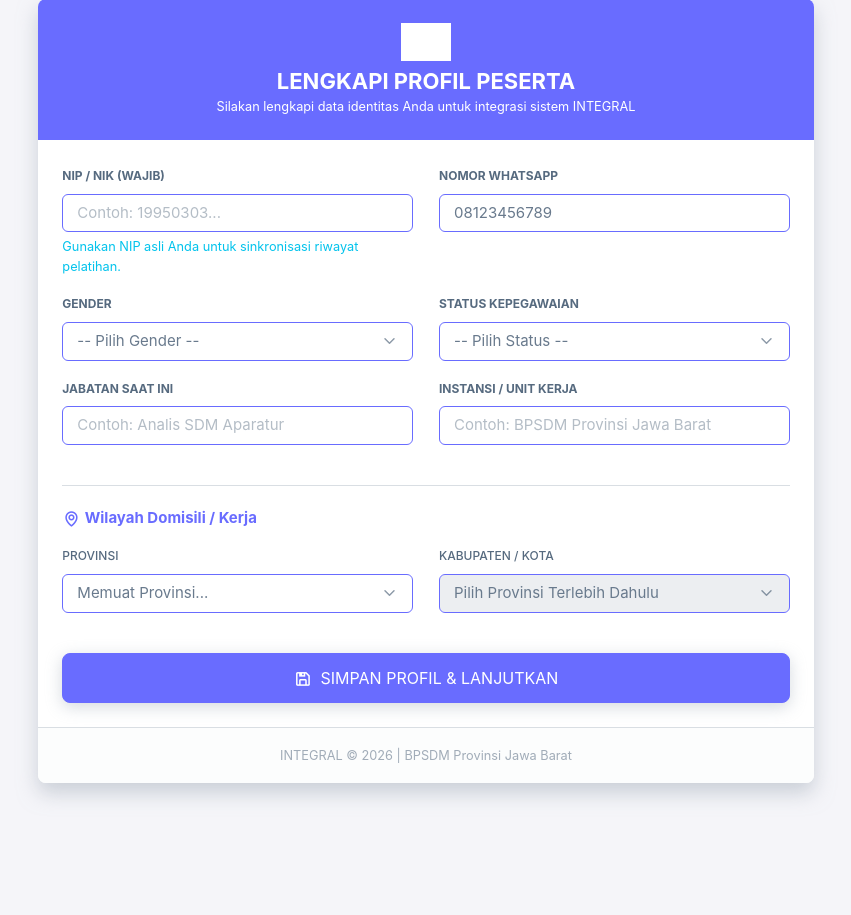
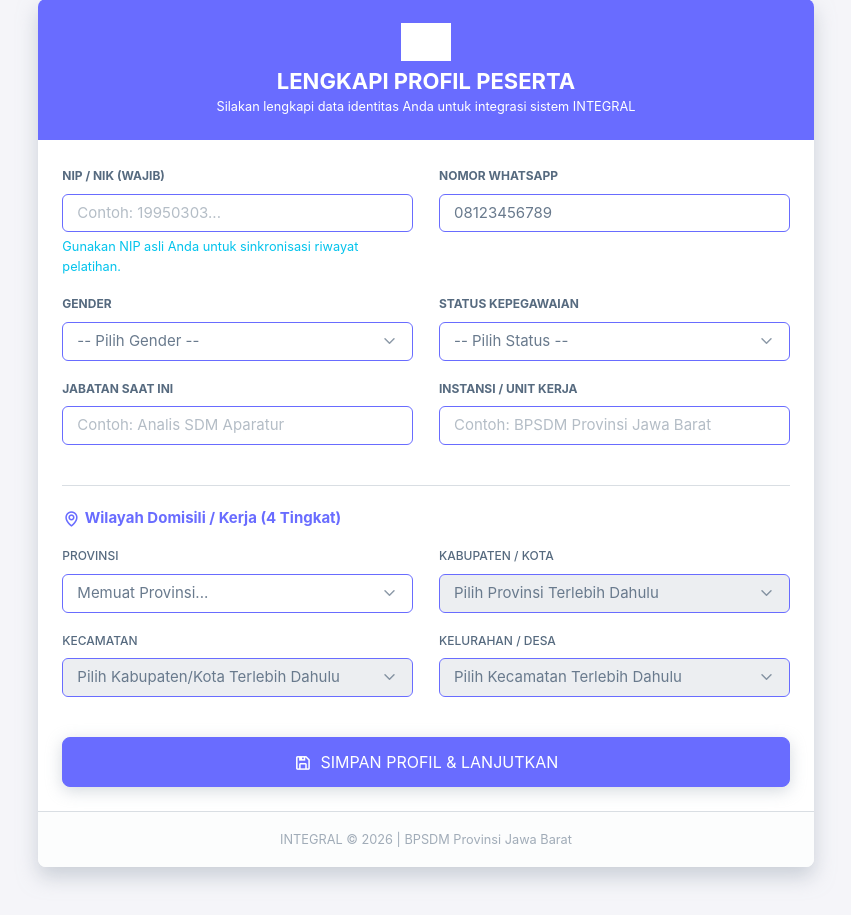
Before and after one commit to 15-188-Taufik/Master-INTEGRAL, a Laravel app: page /complete-profile in a window 1280 px wide. Shown: the part 49-964 px from the top of the page, without its empty margins (214-1065 px from the left). Before the commit the page ends 848 px from the top, so only its background shows below. Run offline with Laravel 12, Linux system fonts and the light colour scheme; a user stored in the database is signed in; data comes from the database, SQL or seed files in the repository; grey boxes are pictures that could not be loaded.

Commit message:
feat(modul1): lengkapi dropdown wilayah 4 tingkat provinsi hingga kelurahan (F-05)

```diff
--- a/app/Http/Controllers/ParticipantController.php
+++ b/app/Http/Controllers/ParticipantController.php
@@ -79,7 +79,7 @@ class ParticipantController extends Controller
     }
 
     /**
-     * Halaman Lengkapi Profil (Single Input Data: Pohon Wilayah Provinsi -> Kab/Kota)
+     * Halaman Lengkapi Profil (Single Input Data: Pohon Wilayah 4 Tingkat)
      */
     public function completeProfile()
     {
@@ -94,20 +94,22 @@ class ParticipantController extends Controller
     {
         $user = User::findOrFail(Auth::id());
 
-        $request->validate([
+        $validated = $request->validate([
             'nip_nik' => 'required|unique:users,nip_nik,' . $user->id,
             'gender' => 'required',
             'jabatan' => 'required',
             'instansi' => 'required',
             'provinsi' => 'required',
             'kabupaten_kota' => 'required',
+            'kecamatan' => 'required',
+            'kelurahan' => 'required',
             'status_kepegawaian' => 'required',
             'whatsapp' => 'required'
         ]);
 
-        $user->update($request->all());
+        $user->update($validated);
 
-        LogHelper::record('Peserta', 'Melengkapi profil peserta (Single Input Data): ' . $user->name);
+        LogHelper::record('Peserta', 'Melengkapi profil peserta (Single Input Data 4 Tingkat): ' . $user->name);
 
         return redirect()->route('participant.dashboard')->with('success', 'Profil berhasil diperbarui.');
     }
@@ -140,6 +142,8 @@ class ParticipantController extends Controller
                 'instansi'           => $user->instansi,
                 'provinsi'           => $user->provinsi,
                 'kabupaten_kota'     => $user->kabupaten_kota,
+                'kecamatan'          => $user->kecamatan,
+                'kelurahan'          => $user->kelurahan,
                 'status_kepegawaian' => $user->status_kepegawaian,
             ]
         );
--- a/app/Models/User.php
+++ b/app/Models/User.php
@@ -10,50 +10,32 @@ class User extends Authenticatable
 {
     use HasFactory, Notifiable;
 
-    /**
-     * The attributes that are mass assignable.
-     */
     protected $fillable = [
         'name', 'username', 'google_id', 'avatar', 'profile_photo', 'whatsapp', 'role', 'bidang',
         'nip_nik', 'gender', 'jabatan', 'instansi', 'provinsi',
-        'kabupaten_kota', 'status_kepegawaian', 'password'
+        'kabupaten_kota', 'kecamatan', 'kelurahan', 'status_kepegawaian', 'password'
     ];
 
-    /**
-     * The attributes that should be hidden for serialization.
-     */
     protected $hidden = [
         'password',
         'remember_token',
     ];
 
-    /**
-     * The attributes that should be cast.
-     */
     protected $casts = [
         'email_verified_at' => 'datetime',
         'password' => 'hashed',
     ];
 
-    /**
-     * Relasi ke riwayat keikutsertaan pelatihan peserta
-     */
     public function participants()
     {
         return $this->hasMany(Participant::class, 'user_id');
     }
 
-    /**
-     * Relasi untuk riwayat pelatihan berdasarkan NIP
-     */
     public function trainingHistories()
     {
         return $this->hasMany(Participant::class, 'nip_nik', 'nip_nik');
     }
 
-    /**
-     * Relasi ke Audit Trail / Log Aktivitas
-     */
     public function activityLogs()
     {
         return $this->hasMany(ActivityLog::class);
--- a/resources/views/participant/complete_profile.blade.php
+++ b/resources/views/participant/complete_profile.blade.php
@@ -61,9 +61,9 @@
                                 <label class="form-label fw-bold">Status Kepegawaian</label>
                                 <select name="status_kepegawaian" class="form-select border-primary" required>
                                     <option value="">-- Pilih Status --</option>
-                                    <option value="PNS" {{ old('status_kepegawaian') == 'PNS' ? 'selected' : '' }}>PNS</option>
-                                    <option value="PPPK" {{ old('status_kepegawaian') == 'PPPK' ? 'selected' : '' }}>PPPK</option>
-                                    <option value="Non-ASN" {{ old('status_kepegawaian') == 'Non-ASN' ? 'selected' : '' }}>Non-ASN</option>
+                                    <option value="PNS" {{ old('status_kepegawaian', auth()->user()->status_kepegawaian) == 'PNS' ? 'selected' : '' }}>PNS</option>
+                                    <option value="PPPK" {{ old('status_kepegawaian', auth()->user()->status_kepegawaian) == 'PPPK' ? 'selected' : '' }}>PPPK</option>
+                                    <option value="Non-ASN" {{ old('status_kepegawaian', auth()->user()->status_kepegawaian) == 'Non-ASN' ? 'selected' : '' }}>Non-ASN</option>
                                 </select>
                             </div>
                         </div>
@@ -73,31 +73,45 @@
                             <div class="col-md-6 mb-3">
                                 <label class="form-label fw-bold">Jabatan Saat Ini</label>
                                 <input type="text" name="jabatan" class="form-control border-primary"
-                                       placeholder="Contoh: Analis SDM Aparatur" value="{{ old('jabatan') }}" required>
+                                       placeholder="Contoh: Analis SDM Aparatur" value="{{ old('jabatan', auth()->user()->jabatan) }}" required>
                             </div>
                             <div class="col-md-6 mb-3">
                                 <label class="form-label fw-bold">Instansi / Unit Kerja</label>
                                 <input type="text" name="instansi" class="form-control border-primary"
-                                       placeholder="Contoh: BPSDM Provinsi Jawa Barat" value="{{ old('instansi') }}" required>
+                                       placeholder="Contoh: BPSDM Provinsi Jawa Barat" value="{{ old('instansi', auth()->user()->instansi) }}" required>
                             </div>
                         </div>
 
                         <hr class="my-4">
-                        <h6 class="text-primary mb-3 fw-bold"><i class="bx bx-map me-1"></i>Wilayah Domisili / Kerja</h6>
+                        <h6 class="text-primary mb-3 fw-bold"><i class="bx bx-map me-1"></i>Wilayah Domisili / Kerja (4 Tingkat)</h6>
 
                         <div class="row">
-                            <!-- Dropdown Tree Model: Provinsi -->
+                            <!-- Level 1: Provinsi -->
                             <div class="col-md-6 mb-3">
                                 <label class="form-label">Provinsi</label>
                                 <select id="provinsi" name="provinsi" class="form-select border-primary" required>
                                     <option value="">Memuat Provinsi...</option>
                                 </select>
                             </div>
-                            <!-- Dropdown Tree Model: Kabupaten/Kota -->
+                            <!-- Level 2: Kabupaten/Kota -->
                             <div class="col-md-6 mb-3">
                                 <label class="form-label">Kabupaten / Kota</label>
                                 <select id="kabupaten" name="kabupaten_kota" class="form-select border-primary" required disabled>
                                     <option value="">Pilih Provinsi Terlebih Dahulu</option>
+                                </select>
+                            </div>
+                            <!-- Level 3: Kecamatan -->
+                            <div class="col-md-6 mb-3">
+                                <label class="form-label">Kecamatan</label>
+                                <select id="kecamatan" name="kecamatan" class="form-select border-primary" required disabled>
+                                    <option value="">Pilih Kabupaten/Kota Terlebih Dahulu</option>
+                                </select>
+                            </div>
+                            <!-- Level 4: Kelurahan / Desa -->
+                            <div class="col-md-6 mb-3">
+                                <label class="form-label">Kelurahan / Desa</label>
+                                <select id="kelurahan" name="kelurahan" class="form-select border-primary" required disabled>
+                                    <option value="">Pilih Kecamatan Terlebih Dahulu</option>
                                 </select>
                             </div>
                         </div>
@@ -118,13 +132,15 @@
     </div>
 </div>
 
-{{-- SCRIPT DROPDOWN WILAYAH INDONESIA --}}
+{{-- SCRIPT DROPDOWN WILAYAH INDONESIA 4 TINGKAT --}}
 <script>
     const provSelect = document.getElementById('provinsi');
-    const kabSelect = document.getElementById('kabupaten');
+    const kabSelect  = document.getElementById('kabupaten');
+    const kecSelect  = document.getElementById('kecamatan');
+    const kelSelect  = document.getElementById('kelurahan');
 
     // 1. Load Semua Provinsi
-    fetch(`https://www.emsifa.com/api-wilayah-indonesia/api/provinces.json`)
+    fetch('https://www.emsifa.com/api-wilayah-indonesia/api/provinces.json')
         .then(response => response.json())
         .then(provinces => {
             let options = '<option value="">-- Pilih Provinsi --</option>';
@@ -134,9 +150,14 @@
             provSelect.innerHTML = options;
         });
 
-    // 2. Load Kabupaten berdasarkan ID Provinsi (Tree Model)
+    // 2. Load Kabupaten/Kota berdasarkan ID Provinsi
     provSelect.addEventListener('change', function() {
         const provinceId = this.options[this.selectedIndex].getAttribute('data-id');
+
+        kecSelect.disabled = true;
+        kecSelect.innerHTML = '<option value="">Pilih Kabupaten/Kota Terlebih Dahulu</option>';
+        kelSelect.disabled = true;
+        kelSelect.innerHTML = '<option value="">Pilih Kecamatan Terlebih Dahulu</option>';
 
         if (provinceId) {
             kabSelect.disabled = false;
@@ -147,13 +168,62 @@
                 .then(regencies => {
                     let options = '<option value="">-- Pilih Kabupaten/Kota --</option>';
                     regencies.forEach(item => {
-                    options += `<option value="${item.name}">${item.name}</option>`;
+                        options += `<option data-id="${item.id}" value="${item.name}">${item.name}</option>`;
                     });
                     kabSelect.innerHTML = options;
                 });
         } else {
             kabSelect.disabled = true;
             kabSelect.innerHTML = '<option value="">Pilih Provinsi Terlebih Dahulu</option>';
+        }
+    });
+
+    // 3. Load Kecamatan berdasarkan ID Kabupaten/Kota
+    kabSelect.addEventListener('change', function() {
+        const regencyId = this.options[this.selectedIndex].getAttribute('data-id');
+
+        kelSelect.disabled = true;
+        kelSelect.innerHTML = '<option value="">Pilih Kecamatan Terlebih Dahulu</option>';
+
+        if (regencyId) {
+            kecSelect.disabled = false;
+            kecSelect.innerHTML = '<option value="">Memuat Kecamatan...</option>';
+
+            fetch(`https://www.emsifa.com/api-wilayah-indonesia/api/districts/${regencyId}.json`)
+                .then(response => response.json())
+                .then(districts => {
+                    let options = '<option value="">-- Pilih Kecamatan --</option>';
+                    districts.forEach(item => {
+                        options += `<option data-id="${item.id}" value="${item.name}">${item.name}</option>`;
+                    });
+                    kecSelect.innerHTML = options;
+                });
+        } else {
+            kecSelect.disabled = true;
+            kecSelect.innerHTML = '<option value="">Pilih Kabupaten/Kota Terlebih Dahulu</option>';
+        }
+    });
+
+    // 4. Load Kelurahan/Desa berdasarkan ID Kecamatan
+    kecSelect.addEventListener('change', function() {
+        const districtId = this.options[this.selectedIndex].getAttribute('data-id');
+
+        if (districtId) {
+            kelSelect.disabled = false;
+            kelSelect.innerHTML = '<option value="">Memuat Kelurahan/Desa...</option>';
+
+            fetch(`https://www.emsifa.com/api-wilayah-indonesia/api/villages/${districtId}.json`)
+                .then(response => response.json())
+                .then(villages => {
+                    let options = '<option value="">-- Pilih Kelurahan/Desa --</option>';
+                    villages.forEach(item => {
+                        options += `<option value="${item.name}">${item.name}</option>`;
+                    });
+                    kelSelect.innerHTML = options;
+                });
+        } else {
+            kelSelect.disabled = true;
+            kelSelect.innerHTML = '<option value="">Pilih Kecamatan Terlebih Dahulu</option>';
         }
     });
 </script>
```
Also changed, not shown: app/Models/Participant.php (+2 -6 lines), database/migrations/2026_11_26_200326_add_kecamatan_kelurahan_to_users_and_participants_table.php (added). Lines whose indentation alone changed are shown as unchanged.
